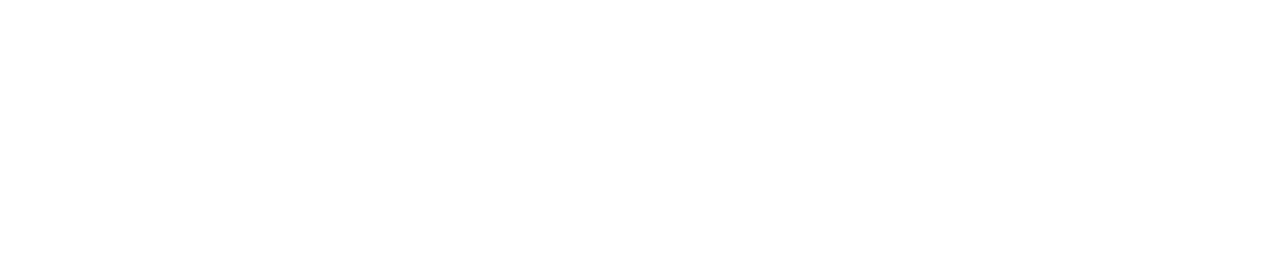
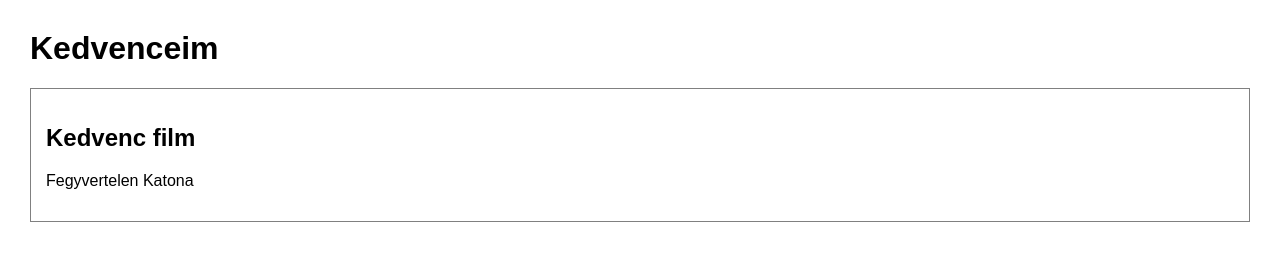
Before and after one commit to 0D3viLEyeD0/kedvenceim-weboldal, a plain HTML site: page index.html in a window 1280 px wide. Drawn offline with Linux system fonts and the light colour scheme.

Commit message:
Alap weboldal létrehozása

```diff
--- a/index.html
+++ b/index.html
@@ -1,11 +1,18 @@
 <!DOCTYPE html>
-<html lang="en">
+<html lang="hu">
 <head>
     <meta charset="UTF-8">
-    <meta name="viewport" content="width=device-width, initial-scale=1.0">
-    <title>Document</title>
+    <title>Kedvenceim</title>
+    <link rel="stylesheet" href="style.css">
 </head>
 <body>
 
+    <h1>Kedvenceim</h1>
+
+    <section>
+        <h2>Kedvenc film</h2>
+        <p>Fegyvertelen Katona</p>
+    </section>
+
 </body>
 </html>
--- a/style.css
+++ b/style.css
@@ -0,0 +1,10 @@
+body{
+    font-family: Arial, sans-serif;
+    margin: 30px;
+}
+
+section{
+    border: 1px solid gray;
+    padding: 15px;
+    margin-bottom: 15px;
+}
```
